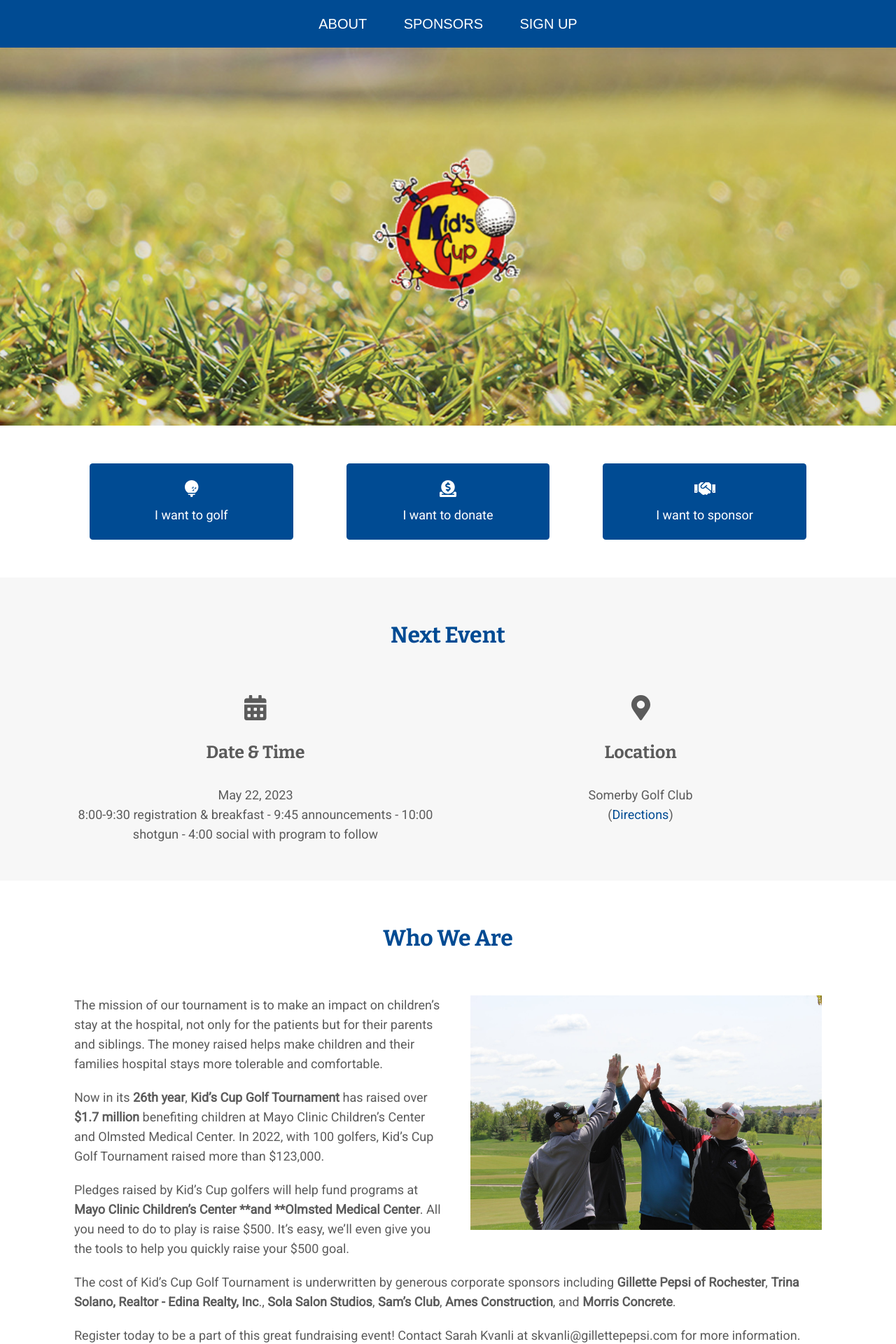
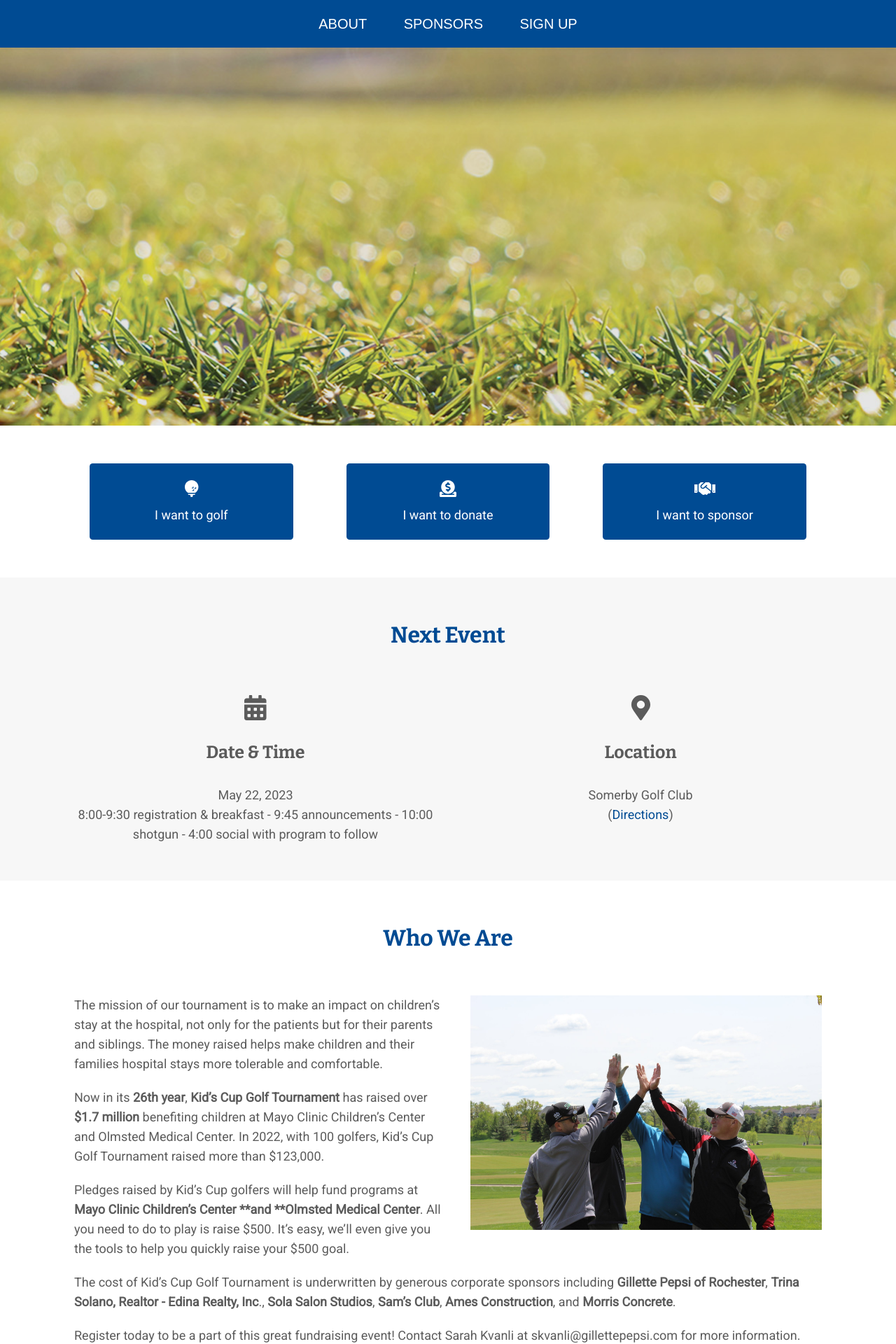
Before and after one commit to kidscuprochester/kidscuprochester.github.io, a Jekyll site: the page built from index.md, in a window 1280 px wide. Shown: the top 1920 px of the page at 70% size. Built offline with Jekyll 4.4.1, drawn with Linux system fonts in a browser that asks for light colours; nearby versions of some CDN libraries.

Commit message:
Tweaked event sponsors section, removed hero icon

```diff
--- a/_config.yml
+++ b/_config.yml
@@ -93,13 +93,13 @@ corporate_sponsors:
 - image: "/uploads/SAMS.png"
   name: Sam's Club
   link: https://samsclub.com
+event_sponsors:
+- image: "/uploads/5c7ea2a9ba9cf249bc901960.png"
+  name: Morris Concrete, Inc.
+  link: https://www.facebook.com/pages/Morris-Concrete/164999316859681
 - image: "/uploads/Ames%20Construction.JPG"
   name: Ames Construction
   link: https://www.amesconstruction.com/
-event_sponsors:
-  image: "/uploads/5c7ea2a9ba9cf249bc901960.png"
-  name: Morris Concrete, Inc.
-  link: https://www.facebook.com/pages/Morris-Concrete/164999316859681
 marketing_sponsors:
 - image: "/uploads/pro_image_logo.png"
   name: Pro Image
--- a/index.md
+++ b/index.md
@@ -5,9 +5,6 @@ layout: default
 
 <section id="intro">
     <div class="background-image" style="background-image: url('{{ site.intro.image }}');"></div>
-    <section id="intro-content">
-        <img class="icon" src="assets/images/kids_cup_logo.png">
-    </section>
 </section>
 <section id="quick-actions">
     <div class="container">
@@ -107,7 +104,7 @@ layout: default
             <div class="container is-full-width has-centered-items has-no-padding">
                 <div class="item flex-100">
                     <h4 class="is-center-aligned is-subsection-heading">Event Sponsors</h4>
-                </div> {% for sponsor in site.other_sponsors %} <div
+                </div> {% for sponsor in site.event_sponsors %} <div
                     class="item flex-25 flex-33-tablet has-padding-two has-gutter has-centered-content has-white-background">
                     <a href="{{ sponsor.link}}" target="_blank" class="item-overlay-link"></a> <img
                         src="{{ sponsor.image }}" class="has-no-margins" /> </div> {% endfor %}
```
